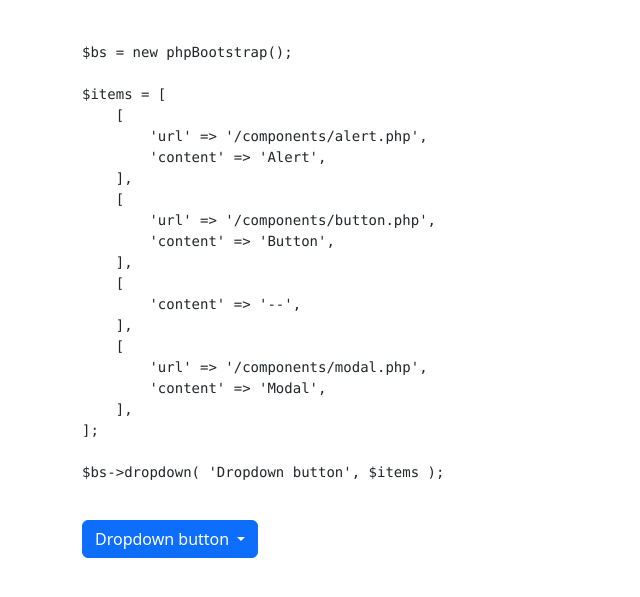
After one commit to phoopee3/phpBootstrap, a PHP site: page /components/dropdown.php in a window 1280 px wide. The commit adds this page. Shown: the top 597 px of the page, without its empty margins (0-640 px from the left). Run offline with PHP 8.4, Linux system fonts and the light colour scheme; some libraries are stand-ins or nearby versions.

Commit message:
Dropdown

```diff
--- /dev/null
+++ b/components/dropdown.php
@@ -0,0 +1,60 @@
+<?php
+
+include( '../header.php' );
+
+include( '../phpBootstrap.class.php' );
+
+?>
+<pre><code>
+
+$bs = new phpBootstrap();
+
+$items = [
+    [
+        'url' => '/components/alert.php',
+        'content' => 'Alert',
+    ],
+    [
+        'url' => '/components/button.php',
+        'content' => 'Button',
+    ],
+    [
+        'content' => '--',
+    ],
+    [
+        'url' => '/components/modal.php',
+        'content' => 'Modal',
+    ],
+];
+
+$bs->dropdown( 'Dropdown button', $items );
+
+</code></pre>
+
+<?php
+
+$bs = new phpBootstrap();
+
+$items = [
+    [
+        'url' => '/components/alert.php',
+        'content' => 'Alert',
+    ],
+    [
+        'url' => '/components/button.php',
+        'content' => 'Button',
+    ],
+    [
+        'content' => '--',
+    ],
+    [
+        'url' => '/components/modal.php',
+        'content' => 'Modal',
+    ],
+];
+
+$bs->dropdown( 'Dropdown button', $items );
+
+
+
+include( '../footer.php' );
--- a/header.php
+++ b/header.php
@@ -6,7 +6,7 @@
     <title>phpBootstrap</title>
 
     <link rel="stylesheet" href="/assets/css/bootstrap.min.css">
-    <script src="/assets/js/bootstrap.min.js"></script>
+    <script src="/assets/js/bootstrap.bundle.min.js"></script>
 </head>
 <body>
     <div class="container">
--- a/index.php
+++ b/index.php
@@ -6,6 +6,7 @@ $components = [
     'alert',
     'breadcrumb',
     'button',
+    'dropdown',
     'modal',
 ];
 
--- a/phpBootstrap.class.php
+++ b/phpBootstrap.class.php
@@ -23,6 +23,10 @@ class phpBootstrap {
         <?php
     }
 
+    /**
+     * Breadcrumb
+     * @param array $items An array of items with keys 'url' and 'content'
+     */
     public function breadcrumb( $items = [] ) {
         $item_length = count( $items );
         if ( $item_length ) {
@@ -73,6 +77,44 @@ class phpBootstrap {
     }
 
     /**
+     * Dropdown
+     * @param string $content Button text
+     * @param array $items An array of items with keys 'url' and 'content'
+     * @param boolean $split
+     */
+    public function dropdown( $content, $items = [], $type = 'primary', $split = false ) {
+        ?>
+        <div class="dropdown">
+            <button class="btn btn-<?php echo $type; ?> dropdown-toggle" type="button" data-bs-toggle="dropdown" aria-expanded="false">
+                <?php echo $content; ?>
+            </button>
+            <?php
+            $item_length = count( $items );
+            if ( $item_length ) {
+                ?>
+                <ul class="dropdown-menu">
+                    <?php foreach( $items as $item ) { ?>
+                        <li>
+                            <?php if ( $item['content'] == '--' ) { ?>
+                                <li><hr class="dropdown-divider"></li>
+                            <?php } else {
+                                if ( isset( $item['url'] ) && $item['url'] ) { ?>
+                                    <a class="dropdown-item" href="<?php echo $item['url']; ?>">
+                                <?php } ?>
+                                <?php echo $item['content']; ?>
+                                <?php if ( isset( $item['url'] ) && $item['url'] ) { ?>
+                                    </a>
+                                <?php } ?>
+                            <?php } ?>
+                        </li>
+                    <?php } ?>
+                </ul>
+            <?php } ?>
+        </div>
+        <?php
+    }
+
+    /**
      * link
      * @param string $content
      * @param string $url
```
Also changed, not shown: 1 other file.
